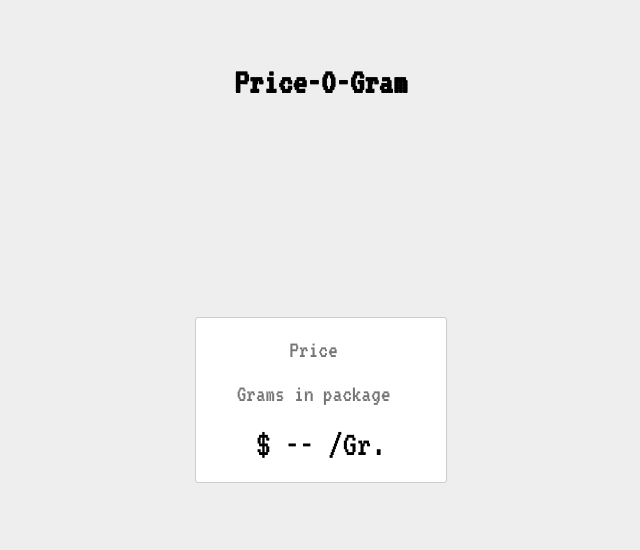
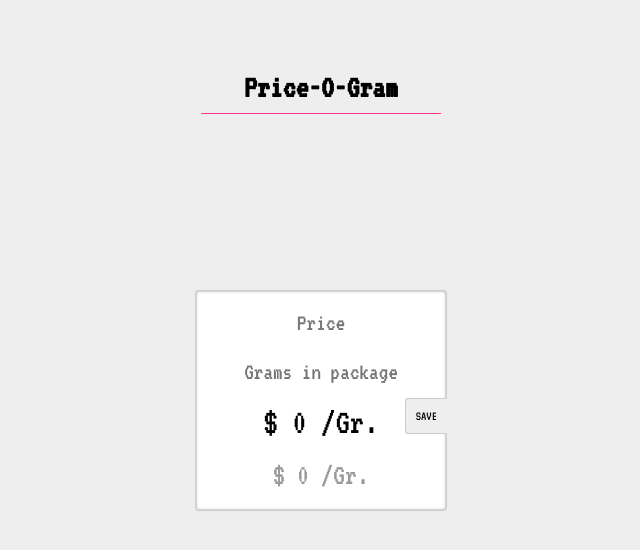
Before and after one commit to arzafran/price-o-gram, a React (Create React App) app: page / in a window 1280 px wide. Shown: the top 550 px of the page, without its empty margins (319-959 px from the left). Built offline with nearby package versions, Linux system fonts and the light colour scheme.

Commit message:
Added previous price saving and  some glitter

```diff
--- a/src/App.css
+++ b/src/App.css
@@ -11,10 +11,12 @@
 	justify-content: center;
 	align-items: center;
 	flex-direction: column;
+	position: relative;
 	padding: 10px;
 	border: 1px solid #CCC;
 	border-radius: 3px;
 	background-color: #FFF;
+	box-shadow: inset 0 0 3px 0 rgba(125,125,125, 0.8);
 }
 
 .magicbox__label {
@@ -22,10 +24,33 @@
 	padding: 10px;
 }
 
+.magicbox__label--previous {
+	font-size: 30px;
+	color: #999;
+}
+
+.btn {
+	appearance: none;
+	border: none;
+	border-left: 1px solid #CCC;
+	border-top: 1px solid #CCC;
+	border-bottom: 1px solid #CCC;
+	border-top-left-radius: 3px;
+	border-bottom-left-radius: 3px;
+	background-color: #EEE;
+	position: absolute;
+  right: -1px;
+  top: 49%;
+	padding: 10px;
+}
+
 .input {
-	font-family: 'VT323', monospace;
 	font-size: 24px;
 	padding: 10px;
 	border: none;
 	text-align: center;
 }
+
+.input + .input {
+	margin-top: 5px;
+}
--- a/src/App.js
+++ b/src/App.js
@@ -4,9 +4,14 @@ import './App.css';
 export default class App extends React.Component {
   constructor(){
     super();
-    this.state = { pricePerGram: '--' };
+    this.state = {
+      previousPrice: 0,
+      pricePerGram: 0
+    };
     this.update = this.update.bind(this);
+    this.save = this.save.bind(this);
   }
+
   update(){
     let price = this.refs.price.value;
     let grams = this.refs.grams.value;
@@ -15,9 +20,15 @@ export default class App extends React.Component {
       const result = price / grams;
       this.setState({pricePerGram: result.toFixed(3)})
     } else {
-      this.setState({pricePerGram: '--'})
+      this.setState({pricePerGram: 0})
     }
   }
+
+  save() {
+    if(this.state.pricePerGram)
+      this.setState({previousPrice: this.state.pricePerGram});
+  }
+
   render() {
     return (
       <div className="main-container">
@@ -38,7 +49,15 @@ export default class App extends React.Component {
             placeholder="Grams in package"
           />
           <label className="magicbox__label">
-          $ {this.state.pricePerGram} /Gr.
+            $ {this.state.pricePerGram} /Gr.
+          </label>
+          <button
+            className="btn"
+            onClick={this.save}>
+            SAVE
+          </button>
+          <label className="magicbox__label magicbox__label--previous">
+            $ {this.state.previousPrice} /Gr.
           </label>
         </section>
       </div>
--- a/src/index.css
+++ b/src/index.css
@@ -1,8 +1,17 @@
 @import url('https://fonts.googleapis.com/css?family=VT323');
+
+* {
+	font-family: 'VT323', monospace;
+	-webkit-font-smoothing: antialiased;
+}
+
+*:focus {
+	outline: none;
+	box-shadow: 0 0 1px 0 #f38;
+}
 
 body {
 	margin: 0;
-	font-family: 'VT323', monospace;
 }
 
 h1 {
@@ -10,9 +19,16 @@ h1 {
   top: 5%;
 	left: 50%;
 	transform: translateX(-50%);
-	font-size: 36px;
+	width: 220px;
+	padding: 10px;
+	font-size: 32px;
+  text-align: center;
+	border-bottom: 1px solid #f38;
 }
 
-.input:focus {
-	outline: none;
+/*Hide arrows on input type="number"*/
+input::-webkit-outer-spin-button,
+input::-webkit-inner-spin-button {
+    -webkit-appearance: none;
+    margin: 0;
 }
```
